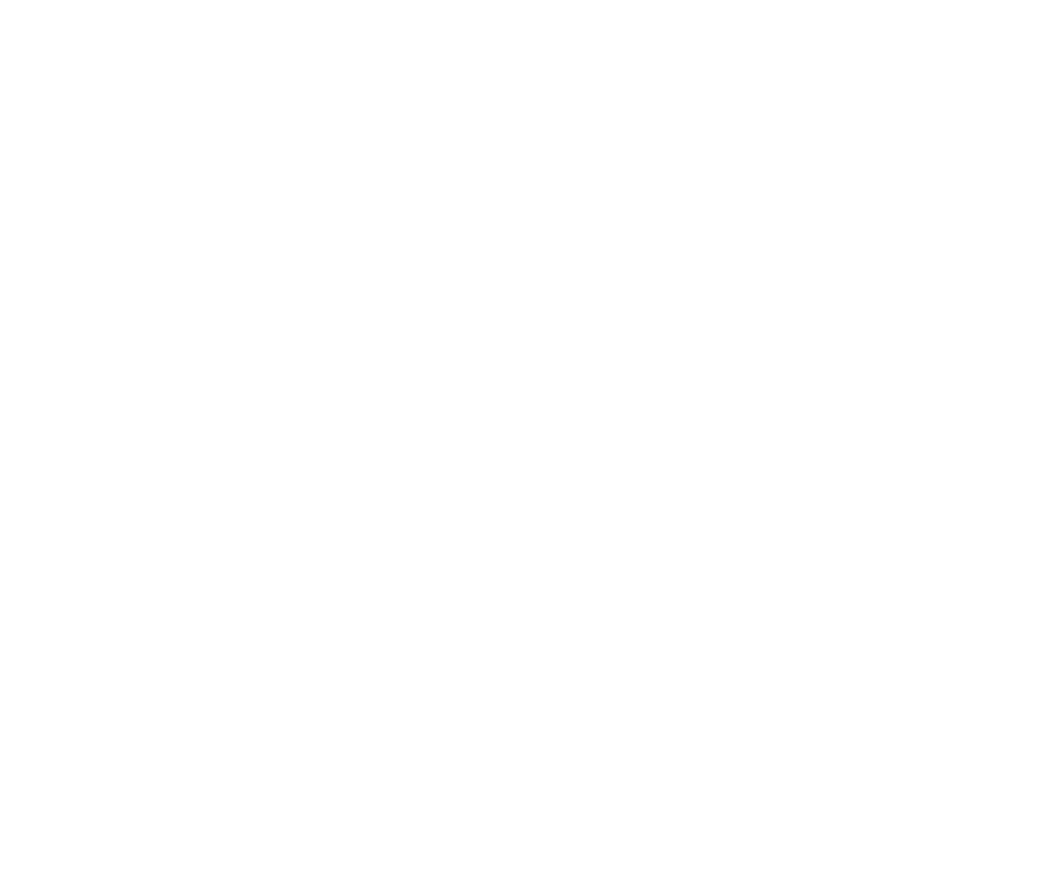
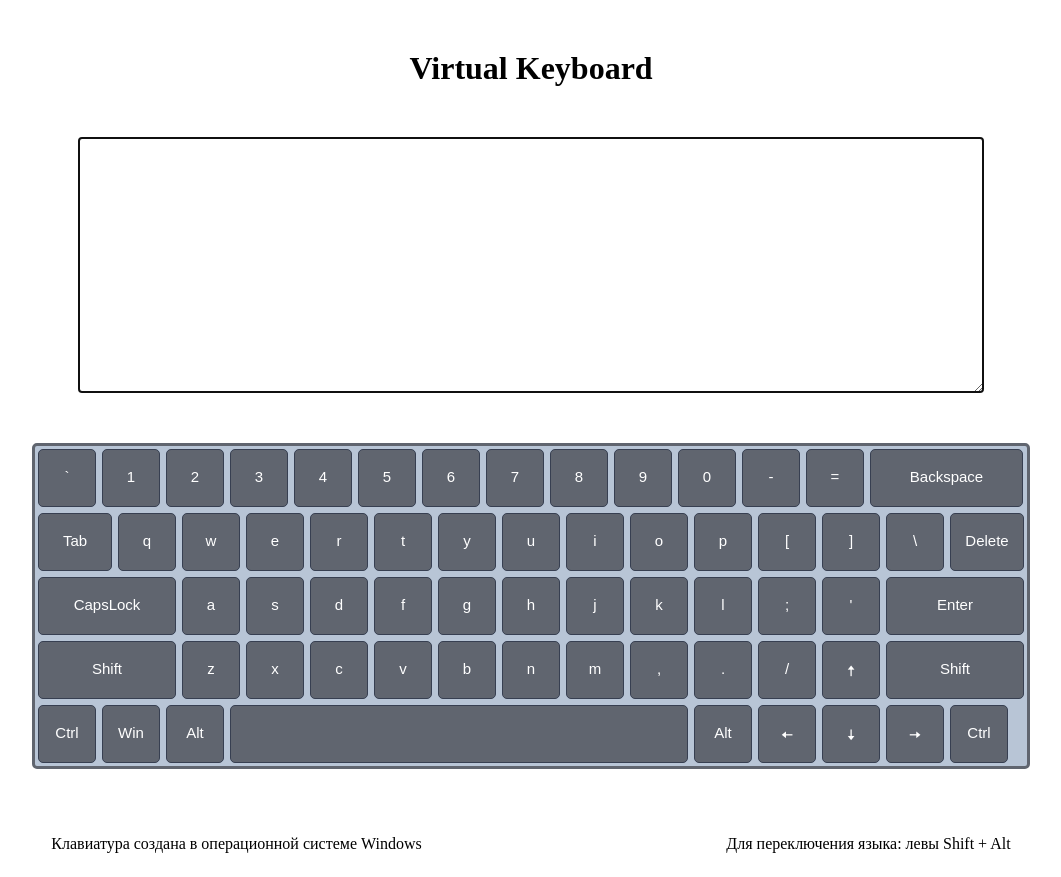
Before and after one commit to ghftrw/virtual-keyboard, a website: page src/index.html in a window 1280 px wide. Shown: the whole page, without its empty margins (109-1170 px from the left). Before the commit the page ends 800 px from the top, so only its background shows below. Drawn offline with Linux system fonts and the light colour scheme.

Commit message:
feat: add keayboard interactive

```diff
--- a/src/assets/css/style.css
+++ b/src/assets/css/style.css
@@ -1,11 +1,83 @@
-.area {
 
+.title {
+  margin-top: 50px;
+  align-items: center;
+  text-align: center;
 }
 
-.input {
-
+.subtitle_area {
+  display: flex;
+  justify-content: space-around;
 }
 
-.keyboard {
+.text {
+  width: 900px;
+  height: 250px;
+  border: 1px solid rebeccapurple;
+  align-self:center;
+  display: flex;
+  flex-wrap: wrap;
+  margin: 50px auto;
+}
 
+.keyboard_area {
+  width: 992px;
+  border: 3px solid #60656F;
+  border-radius: 5px;
+  background-color:#B8C5D6;
+  align-self:center;
+  display: flex;
+  flex-wrap: wrap;
+  margin: 50px auto;
 }
+
+.keys {
+  width: 50px;
+  height: 50px;
+  border: 1px solid #373F51;
+  border-radius: 5px;
+  background-color:#60656F;
+  margin: 3px;
+  padding: 3px;
+  cursor: pointer;
+}
+
+.key_text {
+  font-family: 'Arial';
+  font-style: normal;
+  font-weight: 400;
+  font-size: 15px;
+  text-align: center;
+  color: #FFFFFF;
+}
+
+.clearfix {
+  display: block;
+  width: 100%;
+  clear: both;
+}
+
+.keys:hover {
+  border: 1px solid #EDF5FC;
+}
+
+.active {
+  background-color:#131112;
+  border-radius: 10px;
+}
+
+.backspace {
+  width: 145px;
+}
+
+.tab-del {
+  width: 66px;
+}
+
+.caps-shift-ent {
+  width: 130px;
+}
+
+.space {
+  width: 450px;
+}
--- a/src/index.html
+++ b/src/index.html
@@ -4,11 +4,10 @@
   <meta charset="UTF-8">
   <meta http-equiv="X-UA-Compatible" content="IE=edge">
   <meta name="viewport" content="width=device-width, initial-scale=1.0">
-  <link rel="stylesheet" href="style.css">
-  <script src="./script.js" type="module"></script>
+  <link rel="stylesheet" href="./assets/css/style.css">
   <title>Keyboard</title>
 </head>
 <body>
-
 </body>
+<script src="./js/script.js"></script>
 </html>
--- a/src/js/script.js
+++ b/src/js/script.js
@@ -0,0 +1,100 @@
+const arrKeysCode = ['Backquote', 'Digit1', 'Digit2', 'Digit3', 'Digit4', 'Digit5', 'Digit6', 'Digit7', 'Digit8', 'Digit9', 'Digit0', 'Minus', 'Equal', 'Backspace', 'Tab', 'KeyQ', 'KeyW', 'KeyE', 'KeyR', 'KeyT', 'KeyY', 'KeyU', 'KeyI', 'KeyO', 'KeyP', 'BracketLeft', 'BracketRight', 'Backslash', 'Delete', 'CapsLock', 'KeyA', 'KeyS', 'KeyD', 'KeyF', 'KeyG', 'KeyH', 'KeyJ', 'KeyK', 'KeyL', 'Semicolon', 'Quote', 'Enter', 'ShiftLeft', 'KeyZ', 'KeyX', 'KeyC', 'KeyV', 'KeyB', 'KeyN', 'KeyM', 'Comma', 'Period', 'Slash', 'ArrowUp', 'ShiftRight', 'ControlLeft', 'MetaLeft','AltLeft', 'Space', 'AltRight', 'ArrowLeft', 'ArrowDown', 'ArrowRight', 'ControlRight'];
+const arrKeysKey = ['`', '1', '2', '3', '4', '5', '6', '7', '8', '9', '0', '-', '=', 'Backspace', 'Tab', 'q', 'w', 'e', 'r', 't', 'y', 'u', 'i', 'o', 'p', '[', ']', '\\', 'Delete', 'CapsLock', 'a', 's', 'd', 'f', 'g', 'h', 'j', 'k', 'l', ';', "'", 'Enter', 'Shift', 'z', 'x', 'c', 'v', 'b', 'n', 'm', ',', '.', '/', 'ArrowUp', 'Shift', 'Control', 'Meta', 'Alt', ' ', 'Alt', 'Control', 'ArrowLeft', 'ArrowDown', 'ArrowRight'];
+//document.addEventListener("keydown",(event) =>{
+  //arrKeysKey.push(event.key);
+  //console.log(arrKeysKey);
+//})
+
+let enKeys = "";
+const title = 'Virtual Keyboard';
+const subtitle1 = 'Клавиатура создана в операционной системе Windows';
+const subtitle2 = 'Для переключения языка: левы Shift + Alt';
+
+const titleArea = document.createElement('div');
+titleArea.innerHTML = `<h1>${title}</h1>`;
+titleArea.className = 'title';
+document.body.append(titleArea);
+
+const textArea = document.createElement('textarea');
+textArea.className = 'text';
+document.body.append(textArea);
+textArea.focus();
+
+const keyboard = document.createElement('div');
+keyboard.className = 'keyboard_area';
+document.body.append(keyboard);
+
+const subtitleArea = document.createElement('div');
+subtitleArea.className = 'subtitle_area';
+subtitleArea.innerHTML = `<p>${subtitle1}</p> <p>${subtitle2}</p>`;
+document.body.append(subtitleArea);
+
+const init = () => {
+  for (let i = 0; i < arrKeysCode.length; i++) {
+    if (arrKeysCode[i] === 'Backspace') {
+      enKeys += `<div class="keys backspace" data ="${arrKeysCode[i]}">` +`<p class="key_text"> ${arrKeysKey[i]}`+'</p>'+'</div>';
+      continue
+    }
+    if (arrKeysCode[i] === 'Tab' || arrKeysCode[i] === 'Delete') {
+      enKeys += `<div class="keys tab-del" data ="${arrKeysCode[i]}">` +`<p class="key_text"> ${arrKeysKey[i]}`+'</p>'+'</div>';
+      continue
+    }
+    if (arrKeysCode[i] === 'ShiftLeft' || arrKeysCode[i] === 'ShiftRight' || arrKeysCode[i] === 'Enter' || arrKeysCode[i] === 'CapsLock') {
+      enKeys += `<div class="keys caps-shift-ent " data ="${arrKeysCode[i]}">` +`<p class="key_text"> ${arrKeysKey[i]}`+'</p>'+'</div>';
+      continue
+    }
+    if (arrKeysCode[i] === 'Space') {
+      enKeys += `<div class="keys space" data ="${arrKeysCode[i]}">` +`<p class="key_text"> ${arrKeysKey[i]}`+'</p>'+'</div>';
+      continue
+    }
+    if (arrKeysCode[i] === 'ArrowUp') {
+      enKeys += `<div class="keys" data ="${arrKeysCode[i]}">` +'<p class="key_text"> 🠅 </p>'+'</div>';
+      continue
+    }
+    if (arrKeysCode[i] === 'ArrowLeft') {
+      enKeys += `<div class="keys" data ="${arrKeysCode[i]}">` +'<p class="key_text"> 🠄 </p>'+'</div>';
+      continue
+    }
+    if (arrKeysCode[i] === 'ArrowDown') {
+      enKeys += `<div class="keys" data ="${arrKeysCode[i]}">` +'<p class="key_text"> 🠇 </p>'+'</div>';
+      continue
+    }
+    if (arrKeysCode[i] === 'ArrowRight') {
+      enKeys += `<div class="keys" data ="${arrKeysCode[i]}">` +'<p class="key_text"> 🠆 </p>'+'</div>';
+      continue
+    }
+    if (arrKeysCode[i] === 'ControlLeft' || arrKeysCode[i] === 'ControlRight') {
+      enKeys += `<div class="keys" data ="${arrKeysCode[i]}">` +'<p class="key_text"> Ctrl </p>'+'</div>';
+      continue
+    }
+    if (arrKeysCode[i] === 'MetaLeft') {
+      enKeys += `<div class="keys" data ="${arrKeysCode[i]}">` + '<p class="key_text"> Win </p>'+'</div>';
+      continue
+    }
+    enKeys += `<div class="keys" data ="${arrKeysCode[i]}">` +`<p class="key_text"> ${arrKeysKey[i]}`+'</p>'+'</div>';
+  }
+  document.querySelector('.keyboard_area').innerHTML = enKeys;
+}
+
+init();
+
+document.addEventListener('keydown', (event) => {
+  textArea.focus();
+  document.querySelector(`.keyboard_area .keys[data="${event.code}"]`).classList.add('active');
+})
+
+document.addEventListener('keyup', (event) => {
+  textArea.focus();
+  document.querySelector(`.keyboard_area .keys[data="${event.code}"]`).classList.remove('active');
+ })
+
+ document.querySelector('.keyboard_area').addEventListener('click', (event) => {
+  textArea.focus();
+   if(event.target.classList.contains('keys','key_text')) {
+     //console.log(event.target.childNodes[0].innerHTML);
+     textArea.value += event.target.childNodes[0].innerHTML;
+    event.target.classList.add('active');
+   }
+  setTimeout(() => {
+    event.target.classList.remove("active") }, 200)
+ })
```
Also changed, not shown: .eslintrc.yml.
